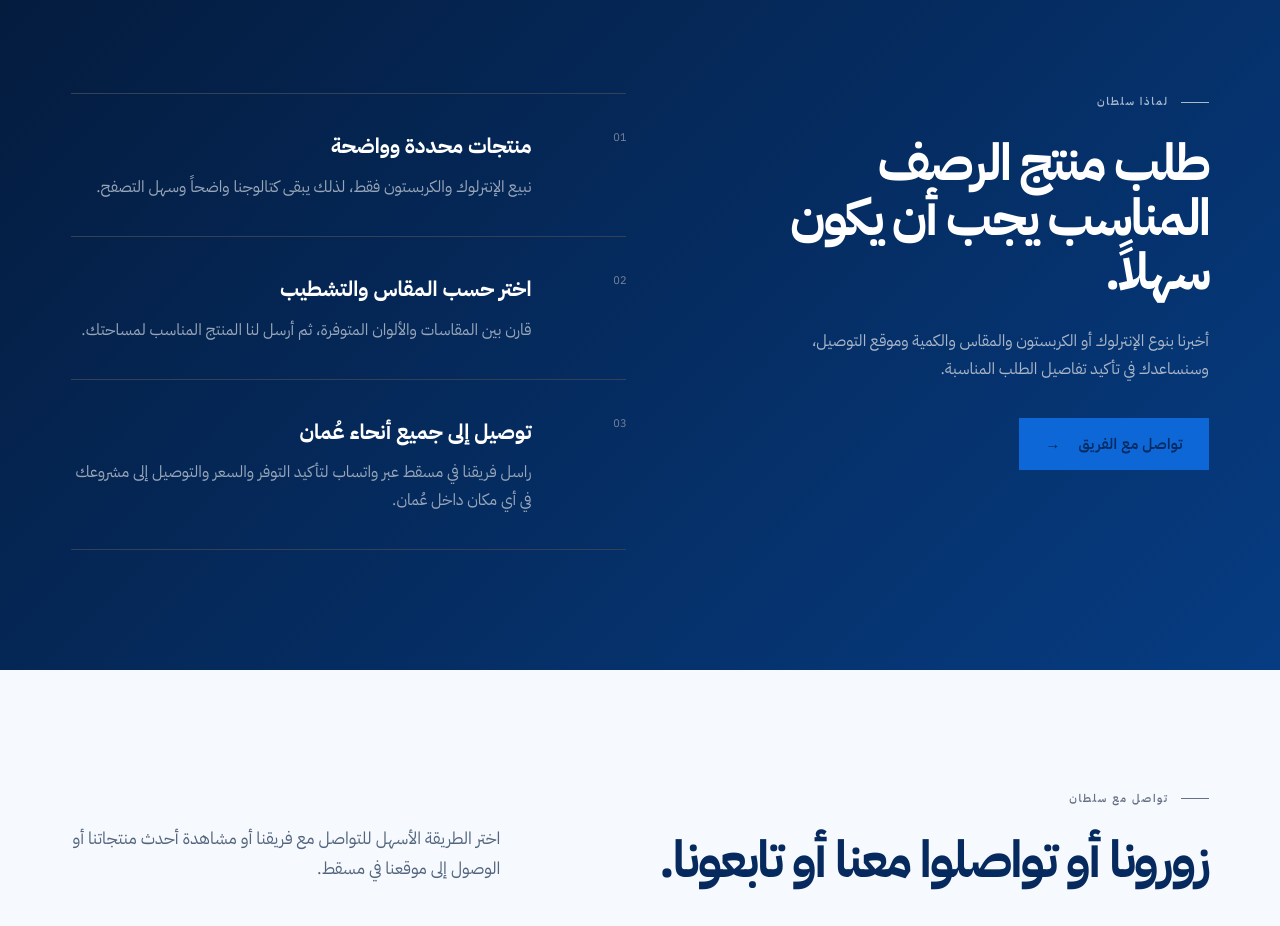
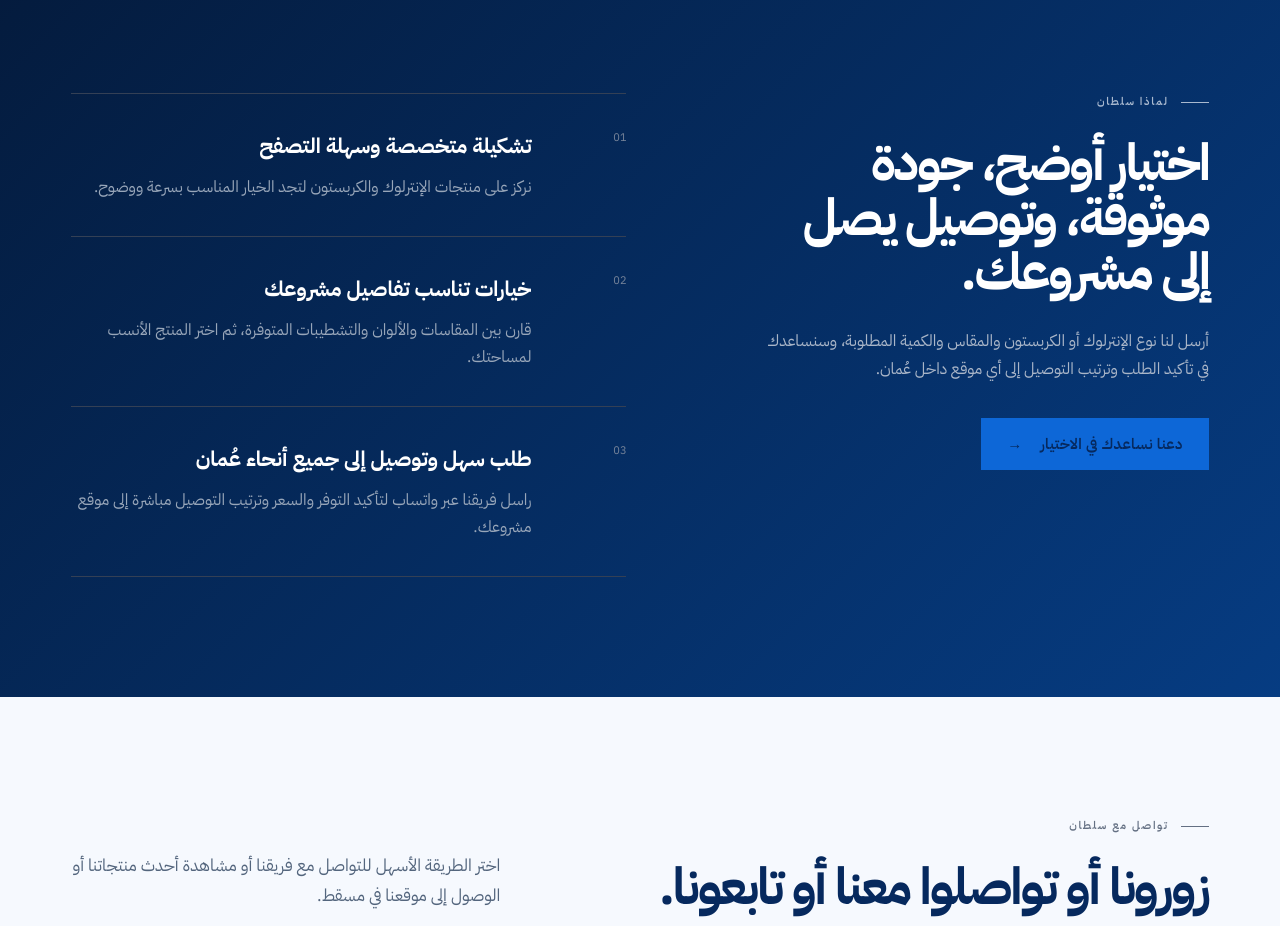
Before and after one commit to Shaima-Alwahaibi/sultan-cement-products, a website: page index.html in a window 1280 px wide. Shown: the part 3880-4806 px from the top of the page. Drawn offline with Linux system fonts and the light colour scheme.

Commit message:
Refine Why Sultan copy
Co-authored-by: Shaima-Alwahaibi <Shaima-Alwahaibi@users.noreply.github.com>

```diff
--- a/index.html
+++ b/index.html
@@ -195,14 +195,14 @@
       <div class="container why-layout">
         <div class="why-intro reveal">
           <p class="eyebrow light"><span></span> Why Sultan</p>
-          <h2 id="why-title">Ordering the right paving product should feel simple.</h2>
-          <p>Tell us which Interlock or Kerbstone you need, the size, quantity and delivery location. We will help you confirm the right order details.</p>
-          <a class="button button-light" data-whatsapp-order href="https://wa.me/96894178871?text=%D9%85%D8%B1%D8%AD%D8%A8%D8%A7%D9%8B%D8%8C%20%D8%A3%D8%B1%D8%BA%D8%A8%20%D9%81%D9%8A%20%D8%B7%D9%84%D8%A8%20%D8%B9%D8%B1%D8%B6%20%D8%B3%D8%B9%D8%B1%20%D9%85%D9%86%20%D9%85%D8%B5%D9%86%D8%B9%20%D8%B3%D9%84%D8%B7%D8%A7%D9%86." rel="noopener">Speak to the team <span aria-hidden="true">→</span></a>
+          <h2 id="why-title">A clearer choice. Trusted quality. Delivery to your project.</h2>
+          <p>Send us the Interlock or Kerbstone product, size and quantity you need. We will help confirm your order and arrange delivery anywhere in Oman.</p>
+          <a class="button button-light" data-whatsapp-order href="https://wa.me/96894178871?text=%D9%85%D8%B1%D8%AD%D8%A8%D8%A7%D9%8B%D8%8C%20%D8%A3%D8%B1%D8%BA%D8%A8%20%D9%81%D9%8A%20%D8%B7%D9%84%D8%A8%20%D8%B9%D8%B1%D8%B6%20%D8%B3%D8%B9%D8%B1%20%D9%85%D9%86%20%D9%85%D8%B5%D9%86%D8%B9%20%D8%B3%D9%84%D8%B7%D8%A7%D9%86." rel="noopener">Let us help you choose <span aria-hidden="true">→</span></a>
         </div>
         <div class="benefit-list">
-          <article class="benefit reveal"><span>01</span><div><h3>A focused product range</h3><p>We sell only Interlock and Kerbstone, so our catalogue stays clear and easy to browse.</p></div></article>
-          <article class="benefit reveal"><span>02</span><div><h3>Choose by size and finish</h3><p>Compare the available sizes and colours, then send us the product that fits your space.</p></div></article>
-          <article class="benefit reveal"><span>03</span><div><h3>Delivery across Oman</h3><p>Message our Muscat team on WhatsApp to confirm availability, pricing and delivery to your project anywhere in Oman.</p></div></article>
+          <article class="benefit reveal"><span>01</span><div><h3>A specialised, easy-to-browse range</h3><p>We focus on Interlock and Kerbstone products, helping you find the right option quickly and clearly.</p></div></article>
+          <article class="benefit reveal"><span>02</span><div><h3>Options selected for your project</h3><p>Compare available sizes, colours and finishes, then choose the product that best suits your space.</p></div></article>
+          <article class="benefit reveal"><span>03</span><div><h3>Simple ordering, delivery across Oman</h3><p>Message our team on WhatsApp to confirm availability and pricing, and arrange delivery directly to your project.</p></div></article>
         </div>
       </div>
     </section>
--- a/script.js
+++ b/script.js
@@ -53,14 +53,15 @@
   '50 × 50 × 6 cm': '50 × 50 × 6 سم',
   '70 × 25 × 6 cm': '70 × 25 × 6 سم',
   '70 × 25 × 11 cm': '70 × 25 × 11 سم',
-  'Ordering the right paving product should feel simple.': 'طلب منتج الرصف المناسب يجب أن يكون سهلاً.',
-  'Tell us which Interlock or Kerbstone you need, the size, quantity and delivery location. We will help you confirm the right order details.': 'أخبرنا بنوع الإنترلوك أو الكربستون والمقاس والكمية وموقع التوصيل، وسنساعدك في تأكيد تفاصيل الطلب المناسبة.',
-  'Speak to the team': 'تواصل مع الفريق',
-  'A focused product range': 'منتجات محددة وواضحة',
-  'We sell only Interlock and Kerbstone, so our catalogue stays clear and easy to browse.': 'نبيع الإنترلوك والكربستون فقط، لذلك يبقى كتالوجنا واضحاً وسهل التصفح.',
-  'Choose by size and finish': 'اختر حسب المقاس والتشطيب',
-  'Compare the available sizes and colours, then send us the product that fits your space.': 'قارن بين المقاسات والألوان المتوفرة، ثم أرسل لنا المنتج المناسب لمساحتك.',
-  'Message our Muscat team on WhatsApp to confirm availability, pricing and delivery to your project anywhere in Oman.': 'راسل فريقنا في مسقط عبر واتساب لتأكيد التوفر والسعر والتوصيل إلى مشروعك في أي مكان داخل عُمان.',
+  'A clearer choice. Trusted quality. Delivery to your project.': 'اختيار أوضح، جودة موثوقة، وتوصيل يصل إلى مشروعك.',
+  'Send us the Interlock or Kerbstone product, size and quantity you need. We will help confirm your order and arrange delivery anywhere in Oman.': 'أرسل لنا نوع الإنترلوك أو الكربستون والمقاس والكمية المطلوبة، وسنساعدك في تأكيد الطلب وترتيب التوصيل إلى أي موقع داخل عُمان.',
+  'Let us help you choose': 'دعنا نساعدك في الاختيار',
+  'A specialised, easy-to-browse range': 'تشكيلة متخصصة وسهلة التصفح',
+  'We focus on Interlock and Kerbstone products, helping you find the right option quickly and clearly.': 'نركز على منتجات الإنترلوك والكربستون لتجد الخيار المناسب بسرعة ووضوح.',
+  'Options selected for your project': 'خيارات تناسب تفاصيل مشروعك',
+  'Compare available sizes, colours and finishes, then choose the product that best suits your space.': 'قارن بين المقاسات والألوان والتشطيبات المتوفرة، ثم اختر المنتج الأنسب لمساحتك.',
+  'Simple ordering, delivery across Oman': 'طلب سهل وتوصيل إلى جميع أنحاء عُمان',
+  'Message our team on WhatsApp to confirm availability and pricing, and arrange delivery directly to your project.': 'راسل فريقنا عبر واتساب لتأكيد التوفر والسعر وترتيب التوصيل مباشرة إلى موقع مشروعك.',
   'Contact Sultan': 'تواصل مع سلطان',
   'Visit, call or follow us.': 'زورونا أو تواصلوا معنا أو تابعونا.',
   'Choose the easiest way to reach our team, view our latest products or find our location in Muscat.': 'اختر الطريقة الأسهل للتواصل مع فريقنا أو مشاهدة أحدث منتجاتنا أو الوصول إلى موقعنا في مسقط.',
```
